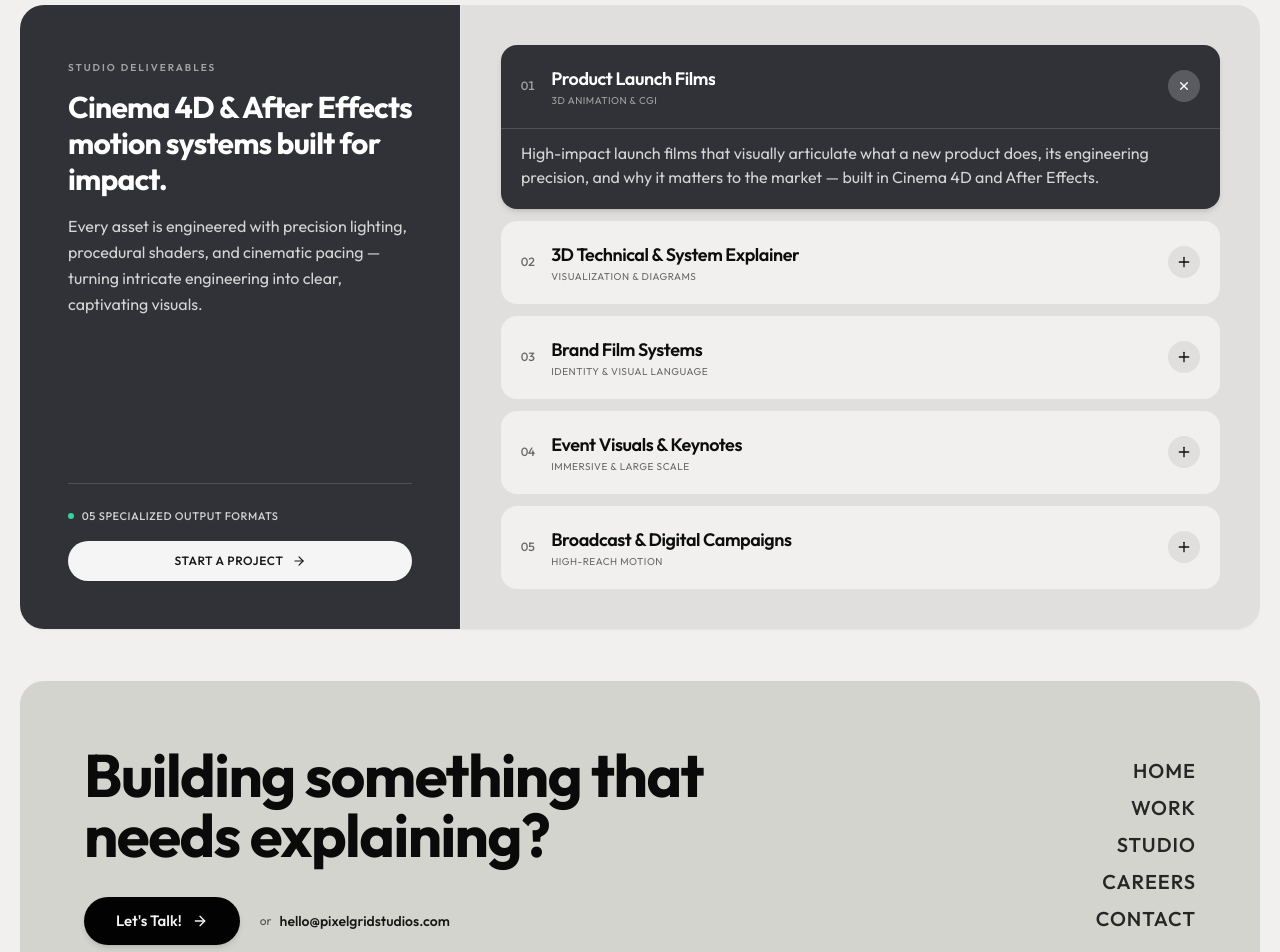
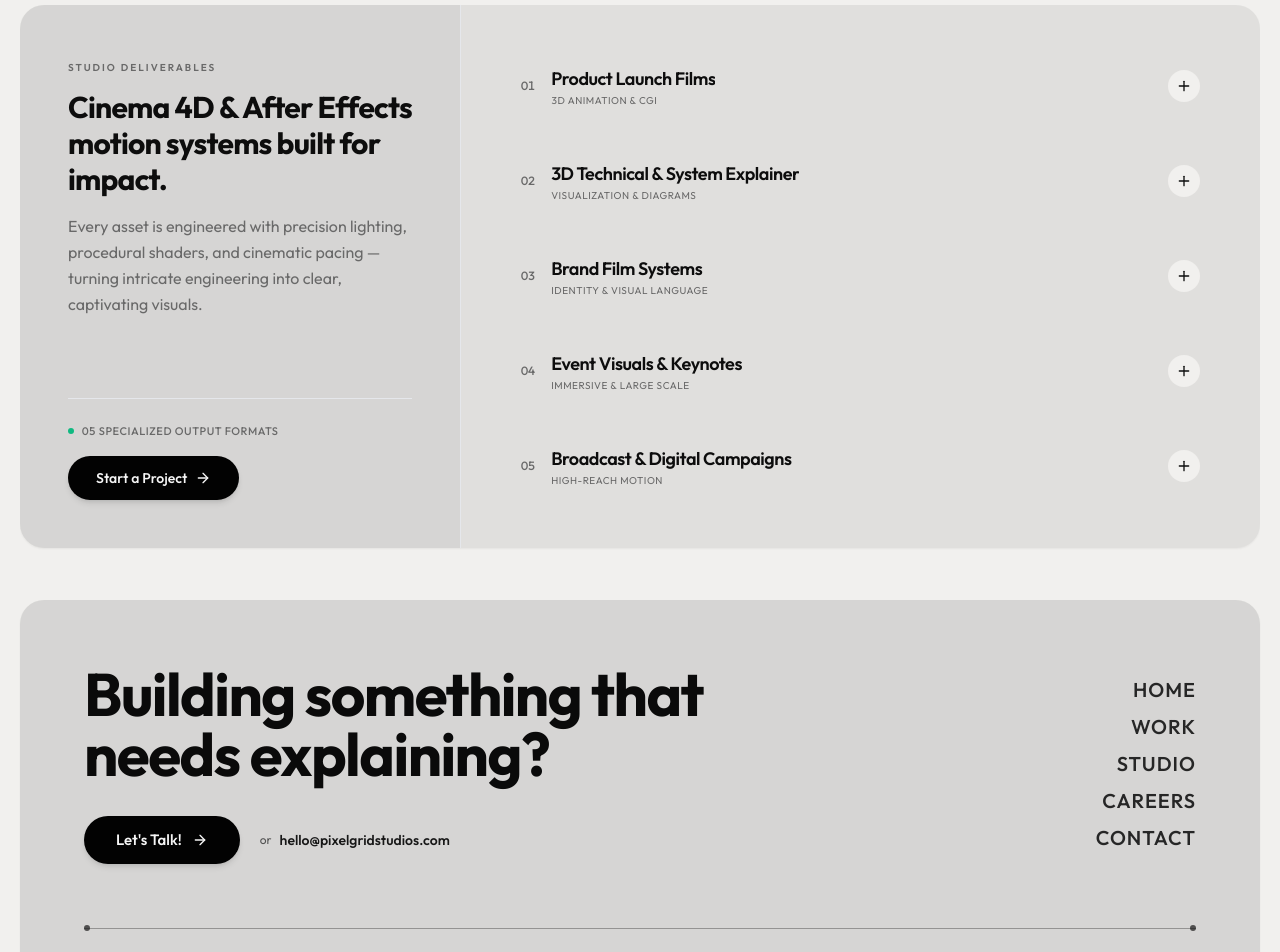
Before and after one commit to pixelgridstudios/PGS-Website-v1, a React (Vite) app: page / in a window 1280 px wide. Shown: the part 3520-4472 px from the top of the page. Built offline with nearby package versions, Linux system fonts and the light colour scheme.

Commit message:
Refine footer color hierarchy, accordion collapse interaction, and dark mode line contrast

```diff
--- a/src/components/Footer.tsx
+++ b/src/components/Footer.tsx
@@ -6,11 +6,12 @@ import { socialLinks } from "@/data/content";
 export const Footer: React.FC = () => {
   return (
     <footer className="px-3 pb-3 pt-4 sm:pt-5 sm:px-5 sm:pb-5">
-      {/* Seamless Borderless Footer Card (Light Mode: Darker Tone Towards Black; Dark Mode: Pristine Charcoal) */}
+      {/* Seamless Borderless Footer Card (Matching Studio Deliverables Background) */}
       <div
         data-reveal
-        className="mx-auto max-w-[1600px] rounded-2xl sm:rounded-3xl bg-[#d4d4ce] dark:bg-brand-muted text-brand-foreground border-0 overflow-hidden shadow-sm dark:shadow-2xl transition-colors duration-300"
+        className="mx-auto max-w-[1600px] rounded-2xl sm:rounded-3xl bg-brand-muted text-brand-foreground border-0 overflow-hidden shadow-sm dark:shadow-2xl transition-colors duration-300"
       >
+        <div className="w-full h-full bg-black/[0.045] dark:bg-black/30">
           {/* Main Section: Headline + CTA + Navigation */}
           <div className="p-8 sm:p-12 md:p-14 lg:p-16 flex flex-col md:flex-row md:items-start lg:items-center md:justify-between gap-8 md:gap-10 lg:gap-16">
 
@@ -42,7 +43,7 @@ export const Footer: React.FC = () => {
             </div>
 
             {/* Right Side: Clean Tightly Spaced Navigation Menu on Tablet & Desktop */}
-          <div className="pt-6 md:pt-0 border-t border-brand-foreground/15 md:border-t-0 w-full md:w-auto">
+            <div className="pt-6 md:pt-0 border-t border-neutral-900/35 dark:border-neutral-800 md:border-t-0 w-full md:w-auto">
               <ul className="flex flex-row flex-wrap md:flex-col items-center justify-between sm:justify-start gap-4 sm:gap-6 md:gap-1.5 lg:gap-2 md:items-end font-display text-sm sm:text-base md:text-lg lg:text-xl font-semibold tracking-wider uppercase text-neutral-800 dark:text-brand-subtle">
                 {[
                   { label: "HOME", path: "/" },
@@ -64,11 +65,11 @@ export const Footer: React.FC = () => {
             </div>
           </div>
 
-        {/* Signature Dot Divider Line */}
+          {/* Signature Dot Divider Line (Subtle Grey Tone in Dark Mode) */}
           <div className="px-8 sm:px-14 lg:px-16">
-          <div className="w-full h-px bg-brand-foreground/15 dark:bg-brand-foreground/10 flex justify-between items-center">
-            <div className="size-1.5 rounded-full bg-neutral-600/60 dark:bg-brand-subtle/50" />
-            <div className="size-1.5 rounded-full bg-neutral-600/60 dark:bg-brand-subtle/50" />
+            <div className="w-full h-px bg-neutral-900/35 dark:bg-neutral-800 flex justify-between items-center">
+              <div className="size-1.5 rounded-full bg-neutral-900/70 dark:bg-neutral-600" />
+              <div className="size-1.5 rounded-full bg-neutral-900/70 dark:bg-neutral-600" />
             </div>
           </div>
 
@@ -123,6 +124,7 @@ export const Footer: React.FC = () => {
             </div>
           </div>
         </div>
+      </div>
     </footer>
   );
 };
--- a/src/components/TimelineTrack.tsx
+++ b/src/components/TimelineTrack.tsx
@@ -499,7 +499,7 @@ export const TimelineTrack: React.FC = () => {
                 >
                   <path
                     d="M1 0.5 H15 V8.5 L8 13.5 L1 8.5 Z"
-                    className="fill-black dark:fill-neutral-200"
+                    className="fill-black dark:fill-neutral-500"
                     style={{ shapeRendering: "geometricPrecision" }}
                   />
                   <circle
@@ -512,7 +512,7 @@ export const TimelineTrack: React.FC = () => {
                 </svg>
                 {/* Refined 1.5px Non-Flickering Line */}
                 <div
-                  className="w-[1.5px] flex-1 bg-black dark:bg-neutral-300 -mt-[1px]"
+                  className="w-[1.5px] flex-1 bg-black dark:bg-neutral-600 -mt-[1px]"
                   style={{ shapeRendering: "crispEdges" }}
                 />
               </div>
--- a/src/index.css
+++ b/src/index.css
@@ -22,7 +22,7 @@
 .dark {
   --brand-bg: oklch(12% 0.002 90);
   --brand-muted: oklch(18% 0.003 90);
-  --brand-border: transparent;
+  --brand-border: #2c2c2c;
   --brand-foreground: oklch(97% 0 0);
   --brand-subtle: oklch(65% 0 0);
   --brand-panel: oklch(97% 0 0);
@@ -32,6 +32,20 @@
 
   --background: var(--brand-bg);
   --foreground: var(--brand-foreground);
+}
+
+/* DARK MODE: SUBDUED MATTE GREY STRAIGHT LINES & DIVIDERS (NO HARSH WHITE GLARE) */
+.dark [class*="border-brand-foreground/10"],
+.dark [class*="border-brand-foreground/15"],
+.dark [class*="border-brand-foreground/20"],
+.dark [class*="border-neutral-900/35"] {
+  border-color: #282828 !important;
+}
+
+.dark [class*="bg-brand-foreground/10"],
+.dark [class*="bg-brand-foreground/15"],
+.dark [class*="bg-brand-foreground/20"] {
+  background-color: #282828 !important;
 }
 
 /* Lenis Smooth Scrolling Engine Setup */
@@ -168,6 +182,15 @@ body {
   backdrop-filter: blur(36px) saturate(200%);
 }
 
+/* GLOBAL FOCUS & OUTLINE RESET: ZERO BROWSER BLUE RINGS OR FOCUS BORDERS */
+*, *::before, *::after {
+  -webkit-tap-highlight-color: transparent !important;
+}
+
+*:focus, *:focus-visible {
+  outline: none !important;
+}
+
 /* GLOBAL SETTING: ABSOLUTE ZERO BUTTON SIZE / DIMENSION / PADDING EXPANSION ON HOVER / ACTIVE / CLICK / FOCUS */
 button, a, [role="button"], input[type="submit"], input[type="button"] {
   box-sizing: border-box !important;
--- a/src/pages/Home.tsx
+++ b/src/pages/Home.tsx
@@ -56,7 +56,7 @@ const motionServices = [
 ];
 
 export const Home: React.FC = () => {
-  const [openService, setOpenService] = useState<number>(0);
+  const [openService, setOpenService] = useState<number | null>(null);
 
   return (
     <div className="px-3 sm:px-5">
@@ -244,68 +244,73 @@ export const Home: React.FC = () => {
             {/* Seamless Borderless Sibling Card Architecture */}
             <div data-reveal data-reveal-delay="100" className="w-full flex flex-col lg:grid lg:grid-cols-[400px_1fr] xl:grid-cols-[440px_1fr] rounded-2xl sm:rounded-3xl bg-brand-muted overflow-hidden shadow-sm dark:shadow-2xl border-0">
 
-              {/* Left Column: Context & Direct CTA (Refined Grey Palette) */}
-              <div className="p-6 sm:p-10 lg:p-12 flex flex-col justify-between gap-8 bg-[#303238] dark:bg-[#24262b] text-neutral-100">
+              {/* Left Column: Context & Direct CTA (Slightly Darker for Subtle Differentiation) */}
+              <div className="p-6 sm:p-10 lg:p-12 flex flex-col justify-between gap-8 bg-black/[0.045] dark:bg-black/30 text-brand-foreground">
                 <div>
-                  <span className="font-mono text-[10px] uppercase tracking-[0.2em] text-neutral-400 font-semibold">
+                  <span className="font-mono text-[10px] uppercase tracking-[0.2em] text-brand-subtle font-semibold">
                     Studio Deliverables
                   </span>
-                  <h3 className="mt-3 font-display text-2xl sm:text-3xl font-bold tracking-tight text-white leading-snug">
+                  <h3 className="mt-3 font-display text-2xl sm:text-3xl font-bold tracking-tight text-brand-foreground leading-snug">
                     Cinema 4D &amp; After Effects motion systems built for impact.
                   </h3>
-                  <p className="mt-4 text-base leading-relaxed text-neutral-300 font-normal">
+                  <p className="mt-4 text-base leading-relaxed text-brand-subtle font-normal">
                     Every asset is engineered with precision lighting, procedural shaders, and cinematic pacing — turning intricate engineering into clear, captivating visuals.
                   </p>
                 </div>
 
-                <div className="pt-6 border-t border-white/15 flex flex-col gap-4">
-                  <div className="flex items-center gap-2 font-mono text-[11px] text-neutral-300 uppercase tracking-wider font-medium">
-                    <span className="size-1.5 rounded-full bg-emerald-400" />
+                <div className="pt-6 border-t border-brand-foreground/10 flex flex-col gap-4">
+                  <div className="flex items-center gap-2 font-mono text-[11px] text-brand-subtle uppercase tracking-wider font-medium">
+                    <span className="size-1.5 rounded-full bg-emerald-500" />
                     <span>05 Specialized Output Formats</span>
                   </div>
                   <Link
                     to="/contact"
-                    className="inline-flex items-center justify-center gap-2 rounded-full bg-neutral-100 text-neutral-900 hover:bg-white px-6 py-3 font-mono text-xs font-medium uppercase tracking-wider shadow-sm transition-colors duration-150 border-0"
+                    className="inline-flex items-center justify-center gap-2 rounded-full bg-brand-panel text-brand-panel-foreground px-7 py-3 font-display text-sm font-medium shadow-md transition-opacity duration-150 hover:opacity-90 border-0 self-start select-none cursor-pointer"
                   >
-                    Start a Project <ArrowRight className="size-3.5" />
+                    <span>Start a Project</span>
+                    <ArrowRight className="size-4" />
                   </Link>
                 </div>
               </div>
 
-              {/* Right Column: Service Accordion with Soft Grey Active States */}
-              <div className="border-t lg:border-t-0 lg:border-l border-brand-foreground/10 bg-brand-muted/70 p-6 sm:p-8 lg:p-10 flex flex-col gap-3">
+              {/* Right Column: Cohesive Service Accordion (Auto-Collapsing when not viewing) */}
+              <div
+                onMouseLeave={() => setOpenService(null)}
+                className="border-t lg:border-t-0 lg:border-l border-brand-foreground/10 bg-brand-bg/50 p-6 sm:p-8 lg:p-10 flex flex-col gap-3"
+              >
                 {motionServices.map((service, i) => {
                   const isOpen = openService === i;
                   return (
                     <div
                       key={service.id}
                       onMouseEnter={() => setOpenService(i)}
-                      onClick={() => setOpenService(i)}
-                      className={`overflow-hidden rounded-xl sm:rounded-2xl transition-colors duration-200 shadow-xs cursor-pointer border-0 ${
+                      onClick={() => setOpenService((prev) => (prev === i ? null : i))}
+                      tabIndex={-1}
+                      className={`overflow-hidden rounded-xl sm:rounded-2xl transition-all duration-200 cursor-pointer border-0 outline-none ring-0 select-none ${
                         isOpen
-                          ? "bg-[#303238] dark:bg-[#24262b] text-white shadow-md"
-                          : "bg-brand-bg text-brand-foreground hover:bg-brand-muted/70"
+                          ? "bg-brand-bg text-brand-foreground shadow-sm"
+                          : "bg-brand-muted/70 text-brand-foreground hover:bg-brand-muted"
                       }`}
                     >
                       <div
                         aria-expanded={isOpen}
-                        className="flex w-full items-center justify-between gap-4 p-4 sm:p-5 text-left select-none"
+                        className="flex w-full items-center justify-between gap-4 p-4 sm:p-5 text-left select-none outline-none focus:outline-none ring-0"
                       >
                         <div className="flex items-center gap-3 sm:gap-4 min-w-0">
                           <span
                             className={`font-mono text-xs font-medium transition-colors ${
-                              isOpen ? "text-neutral-400" : "text-brand-subtle"
+                              isOpen ? "text-brand-foreground font-semibold" : "text-brand-subtle"
                             }`}
                           >
                             {service.id}
                           </span>
                           <div className="flex flex-col min-w-0">
-                            <span className="truncate font-display text-base sm:text-lg font-semibold tracking-tight">
+                            <span className="truncate font-display text-base sm:text-lg font-semibold tracking-tight text-brand-foreground">
                               {service.title}
                             </span>
                             <span
                               className={`font-mono text-[10px] uppercase tracking-wider transition-colors ${
-                                isOpen ? "text-neutral-400" : "text-brand-subtle"
+                                isOpen ? "text-emerald-500 font-semibold" : "text-brand-subtle"
                               }`}
                             >
                               {service.tag}
@@ -314,10 +319,10 @@ export const Home: React.FC = () => {
                         </div>
 
                         <span
-                          className={`flex size-7 sm:size-8 shrink-0 items-center justify-center rounded-full ${
+                          className={`flex size-7 sm:size-8 shrink-0 items-center justify-center rounded-full transition-all duration-200 ${
                             isOpen
-                              ? "bg-white/20 text-white rotate-45"
-                              : "bg-brand-muted text-brand-foreground"
+                              ? "bg-brand-panel text-brand-panel-foreground rotate-45 shadow-xs"
+                              : "bg-brand-bg text-brand-foreground"
                           }`}
                         >
                           <Plus className="size-4" />
@@ -331,7 +336,7 @@ export const Home: React.FC = () => {
                         }`}
                       >
                         <div className="overflow-hidden">
-                          <div className="border-t border-white/15 px-5 pb-5 pt-3 text-sm sm:text-base leading-relaxed text-neutral-300 font-normal">
+                          <div className="border-t border-brand-foreground/10 px-5 pb-5 pt-3 text-sm sm:text-base leading-relaxed text-brand-subtle font-normal">
                             <p>{service.copy}</p>
                           </div>
                         </div>
```
Also changed, not shown: src/components/DotDivider.tsx (+4 -4 lines). Lines whose indentation alone changed are shown as unchanged.
